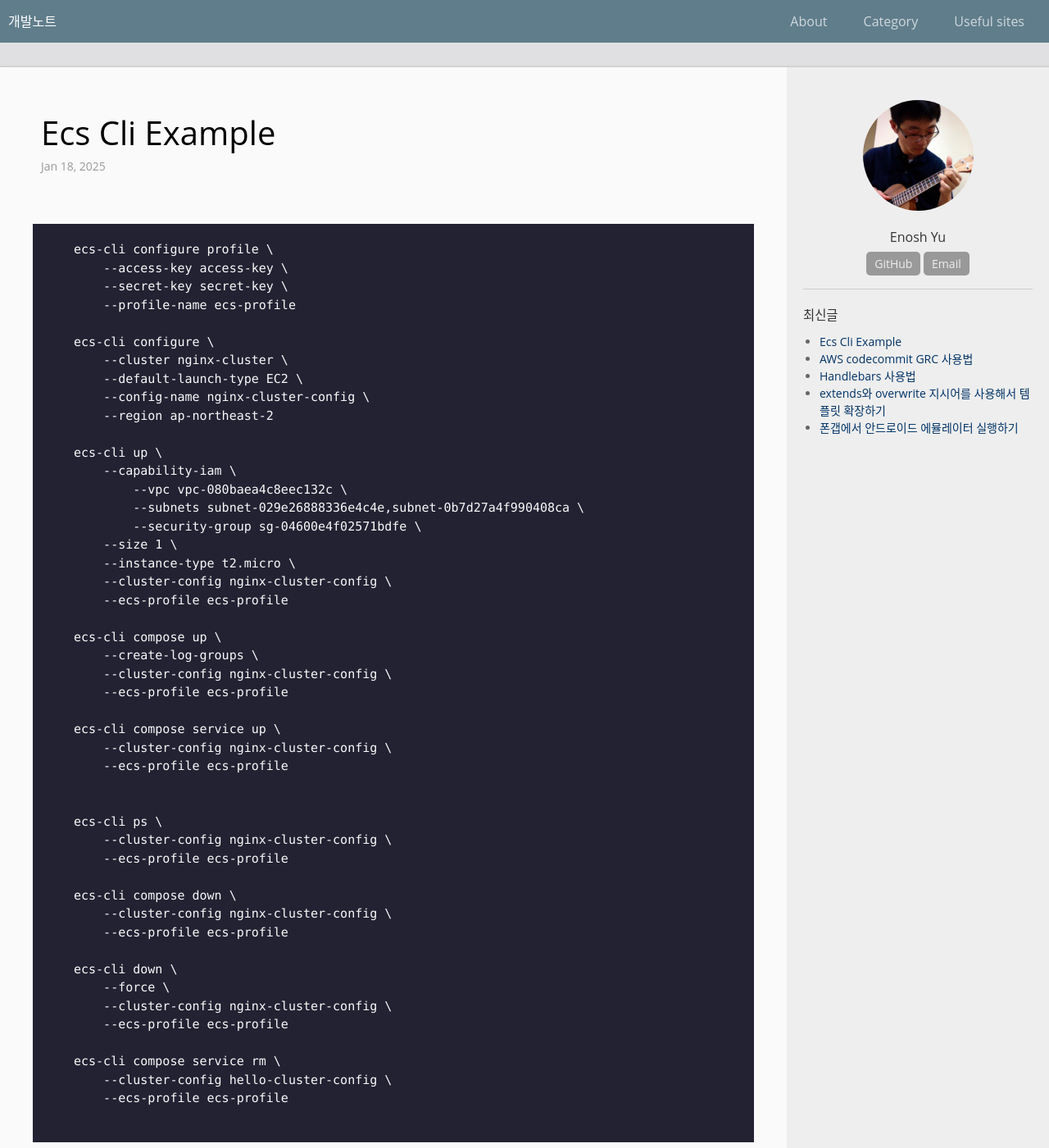
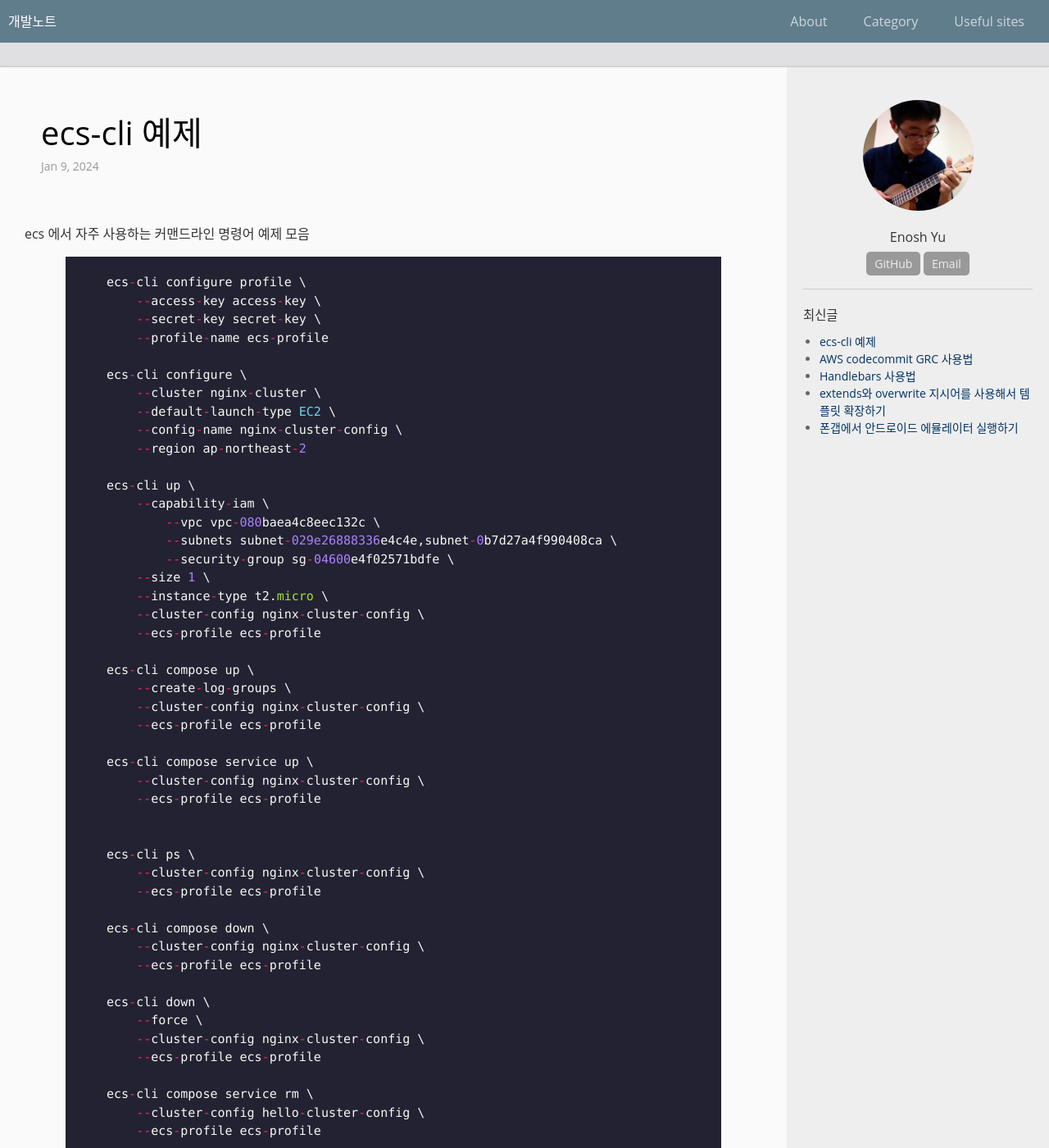
Before and after one commit to Enosh-Yu/enosh-yu.github.io, a Jekyll site: the page built from _posts/2025-01-18-ecs-cli-example.md, in a window 1280 px wide and 1400 px high. Shown: the whole window at 82% size. Built offline with Jekyll 4.4.1, drawn with Linux system fonts in a browser that asks for light colours; our own code applies the rules of GitHub Pages for plain Markdown files; comment, search, counter and statistics services are not loaded.

Commit message:
Update 2025-01-18-ecs-cli-example.md

````diff
--- a/_posts/2025-01-18-ecs-cli-example.md
+++ b/_posts/2025-01-18-ecs-cli-example.md
@@ -1,4 +1,14 @@
-```
+---
+layout: post
+title: "ecs-cli 예제"
+date: 2024-01-10 08:38:00 +0900
+categories: AWS
+---
+
+ecs 에서 자주 사용하는 커맨드라인 명령어 예제 모음
+
+{% highlight ruby %}
+
 ecs-cli configure profile \
     --access-key access-key \
     --secret-key secret-key \
@@ -47,4 +57,4 @@
     --cluster-config hello-cluster-config \
     --ecs-profile ecs-profile
 
-```
+{% endhighlight %}
````
